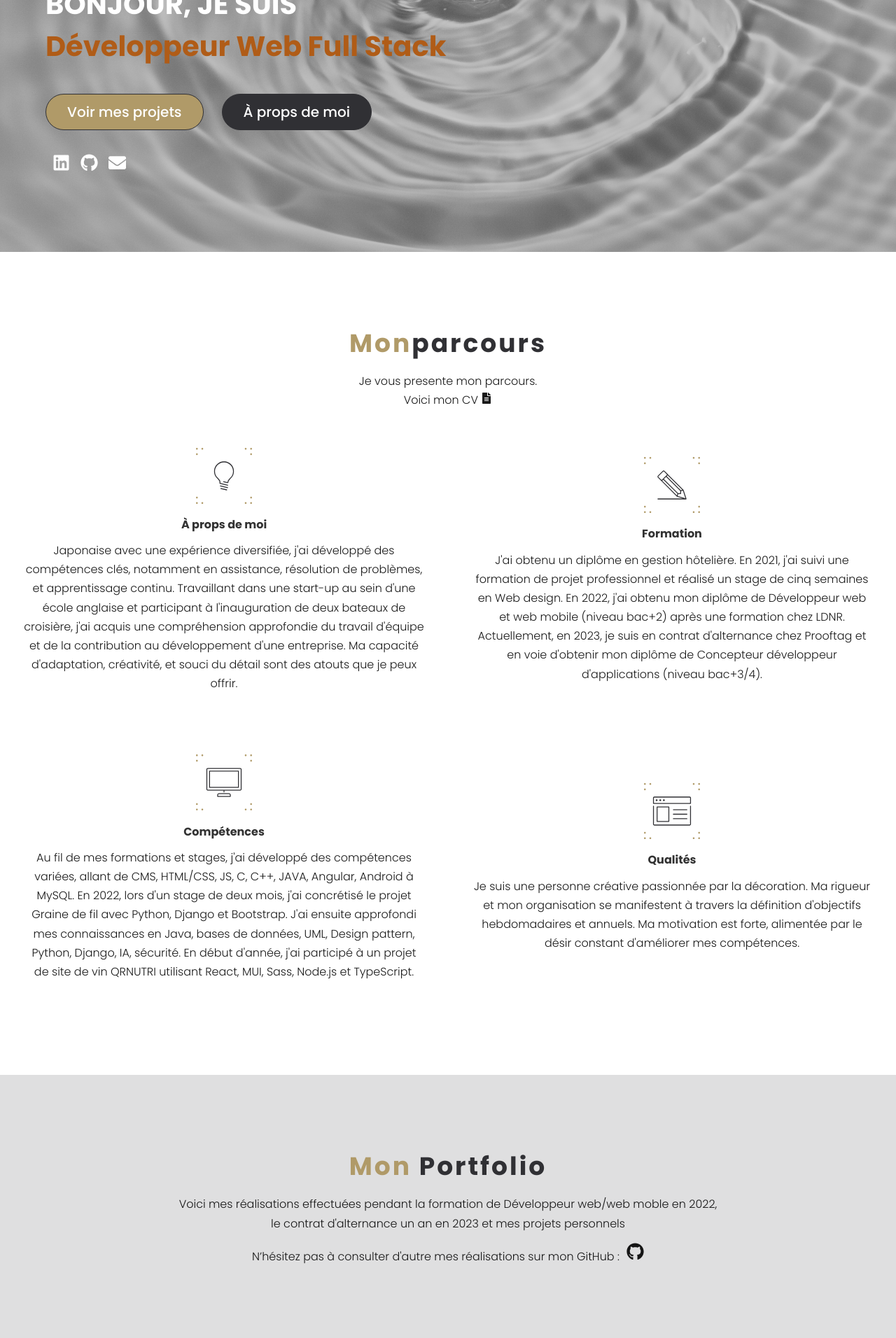
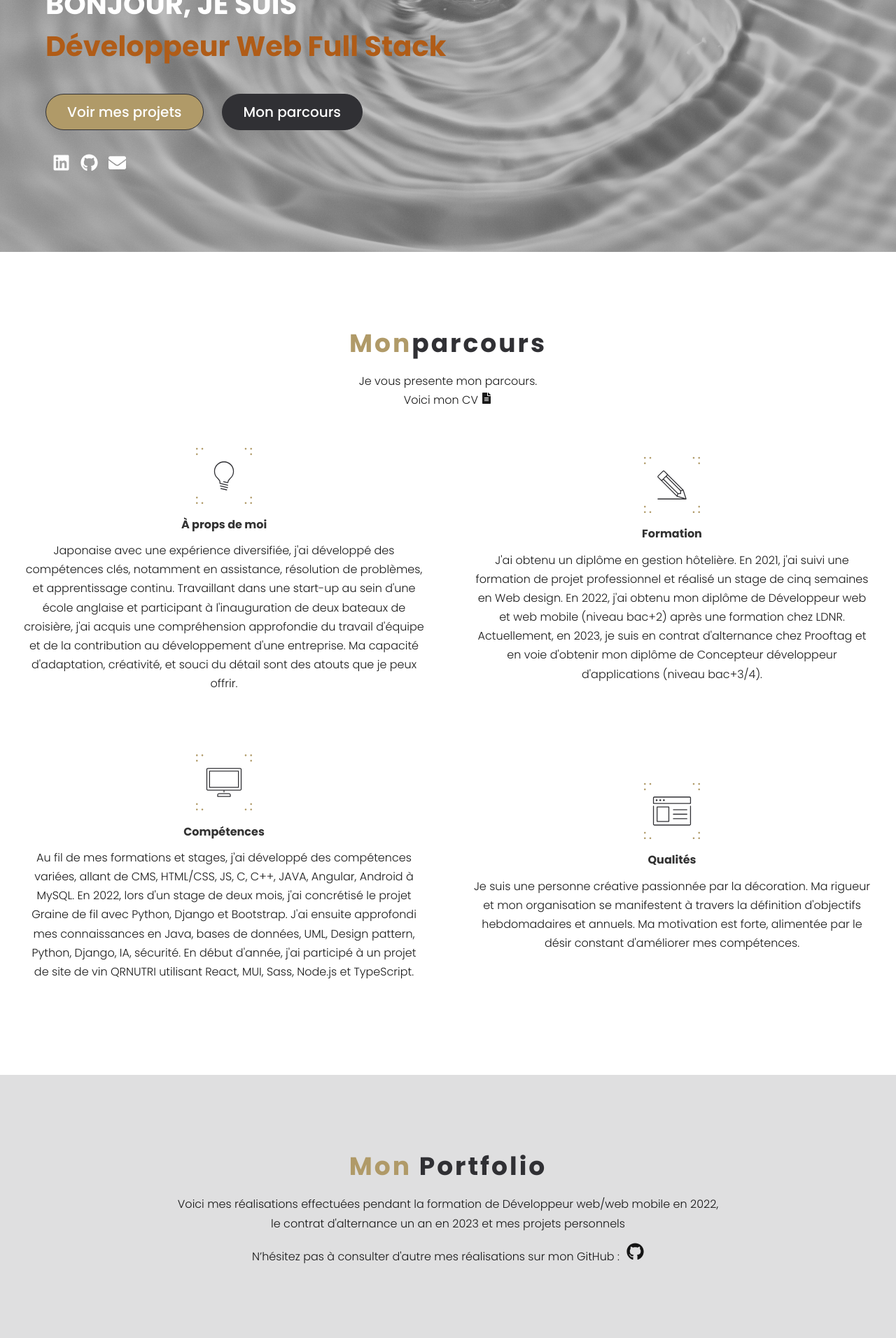
Before and after one commit to Sa-lile/portfolio_react, a React (Create React App) app: page / in a window 1280 px wide. Shown: the part 440-2352 px from the top of the page at 70% size. Built offline with nearby package versions, Linux system fonts and the light colour scheme.

Commit message:
update navbar to link

```diff
--- a/src/App.js
+++ b/src/App.js
@@ -5,17 +5,25 @@ import Services from "./components/Services/Services";
 import Work from "./components/Work/Work";
 import Contact from "./components/Contact/Contact";
 import Footer from "./components/Footer/Footer";
+import { Route, Routes } from "react-router-dom";
+// import Navbar from "./components/Navbar/Navbar";
 
 function App() {
   return (
-      <div className="App">
-      <Header />
+    <div className="App">
+      {/* <Navbar /> */}
+      <Routes>
+        <Route path="/" element={<Header />} />
+        <Route path="/services" element={<Services />} />
+        <Route path="/portfolio" element={<Work />} />
+        <Route path="/contact" element={<Contact />} />
+      </Routes>
+
       <Services />
       <Work />
       <Contact />
       <Footer />
     </div>
-
   );
 }
 
--- a/src/components/Hearder/Header.jsx
+++ b/src/components/Hearder/Header.jsx
@@ -2,9 +2,10 @@ import React from 'react';
 import "./Header.css";
 import Navbar from '../Navbar/Navbar';
 import { Link } from 'react-router-dom';
-import Contact from '../Contact/Contact';
+// import Contact from '../Contact/Contact';
 import { FaEnvelope, FaGithub, FaLinkedin, } from 'react-icons/fa';
 import  Services from '../Services/Services';
+// import App from '../../App';
 
 
 const Header = () => {
@@ -26,7 +27,7 @@ const Header = () => {
             <button type = "button" className='btn-item bg-brown fw-4 ls-2'>Voir mes projets</button>
             </Link>
             <Link to="/services" onClick={handleClick}>
-            <button type = "button" className='btn-item bg-dark fw-4 ls-2'>À props de moi</button>
+            <button type = "button" className='btn-item bg-dark fw-4 ls-2'>Mon parcours</button>
             </Link>
             </div>
 
--- a/src/components/Navbar/Navbar.jsx
+++ b/src/components/Navbar/Navbar.jsx
@@ -1,6 +1,6 @@
 import React from "react";
 import "./Navbar.css";
-import { Link, NavLink } from "react-router-dom";
+import { Link } from "react-router-dom";
 import { FaBars, FaTimes } from "react-icons/fa";
 import { useState } from "react";
 
@@ -23,9 +23,12 @@ export const Navbar = () => {
               onClick={closeNavbar}>
                 <FaTimes size={30}></FaTimes>
               </button>
+
+              <nav>
               <ul className="navbar-nav">
                 <li className="nav-item">
                   <Link
+                    //  a href="/"
                     to="/"
                     className="nav-link text-uppercase fw-7 text-white ls-2 fs-22"
                   >
@@ -33,31 +36,27 @@ export const Navbar = () => {
                   </Link>
                 </li>
                 <li className="nav-item">
-                  <NavLink
-                    a href="#services"
-                    to="/services"
+                  <Link to="/services"
                     className="nav-link text-uppercase fw-7 text-white ls-2 fs-22"
                   >
                     Parcours
-                  </NavLink>
+                  </Link>
                 </li>
                 <li className="nav-item">
-                  <NavLink
-                    a href="Portfolio.jsx"
-                    to="/portfolio"
+                  <Link to="/portfolio"
                     className="nav-link text-uppercase fw-7 text-white ls-2 fs-22"
                   >Portfolio
-                  </NavLink>
+                  </Link>
                 </li>
                 <li className="nav-item">
-                  <Link
-                    to="/contact"
+                  <Link to="/contact"
                     className="nav-link text-uppercase fw-7 text-white ls-2 fs-22"
                   >
                     Contact
                   </Link>
                 </li>
               </ul>
+              </nav>
             </div>
           </div>
         </div>
--- a/src/components/Work/Work.jsx
+++ b/src/components/Work/Work.jsx
@@ -35,7 +35,7 @@ const Work = ()=> {
             </h3>
             <p className="text">
               Voici mes réalisations effectuées pendant la formation de
-              Développeur web/web moble en 2022, <br />
+              Développeur web/web mobile en 2022, <br />
               le contrat d'alternance un an en 2023 et mes
               projets personnels
             </p>
--- a/src/index.js
+++ b/src/index.js
@@ -3,18 +3,10 @@ import ReactDOM from "react-dom/client";
 import "./index.css";
 import App from "./App";
 import { BrowserRouter, Routes, Route } from "react-router-dom";
-import Services from "./components/Services/Services";
-import Work from "./components/Work/Work";
-import Contact from "./components/Contact/Contact";
 
 const root = ReactDOM.createRoot(document.getElementById("root"));
 root.render(
   <BrowserRouter>
-    <Routes>
-      <Route path="/" element={<App />}></Route>
-      <Route path="/services" component={<Services />} />
-      <Route path="/work"  component={<Work />} />
-      <Route path="/contact" component={<Contact />} />
-    </Routes>
+    <App />
   </BrowserRouter>
 );
```
